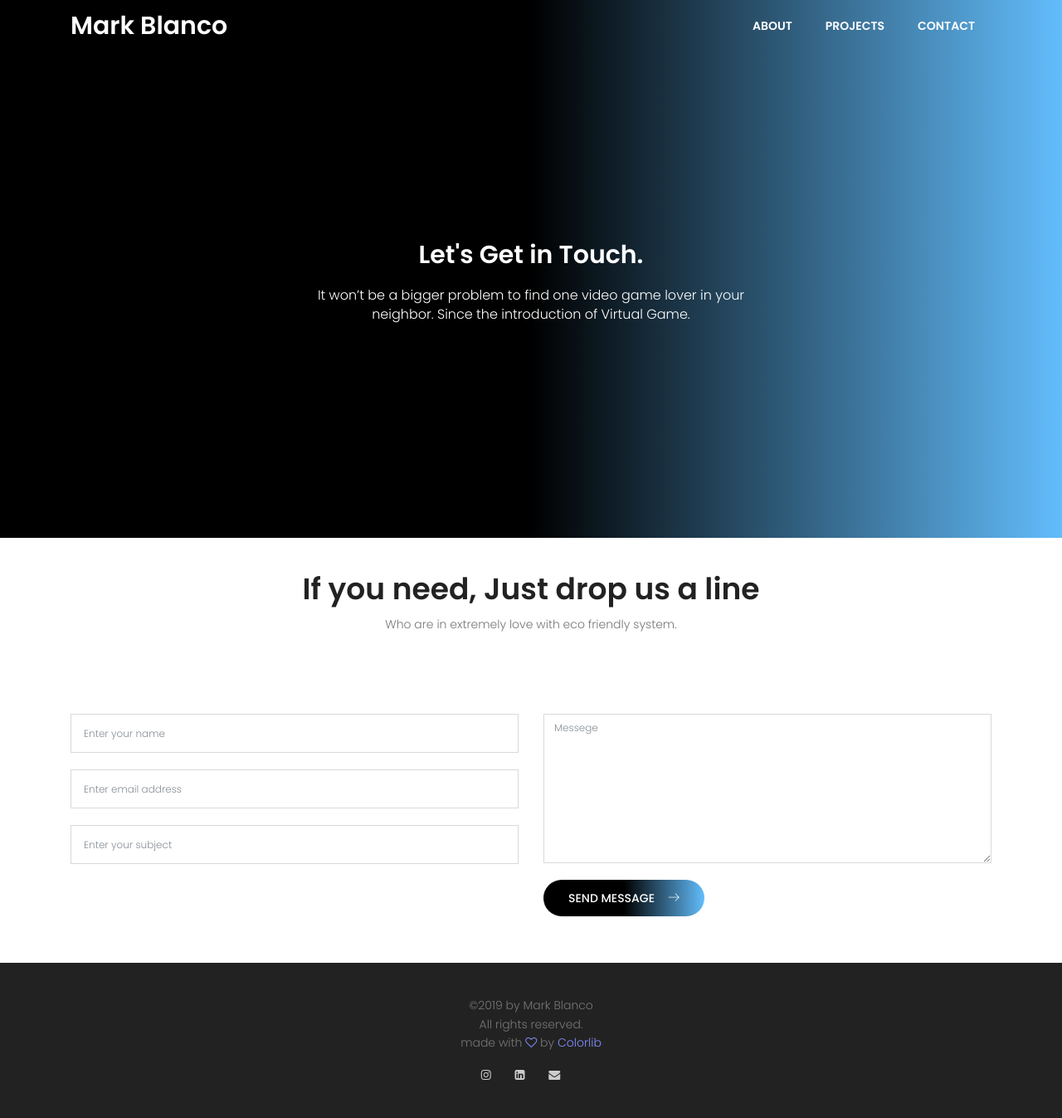
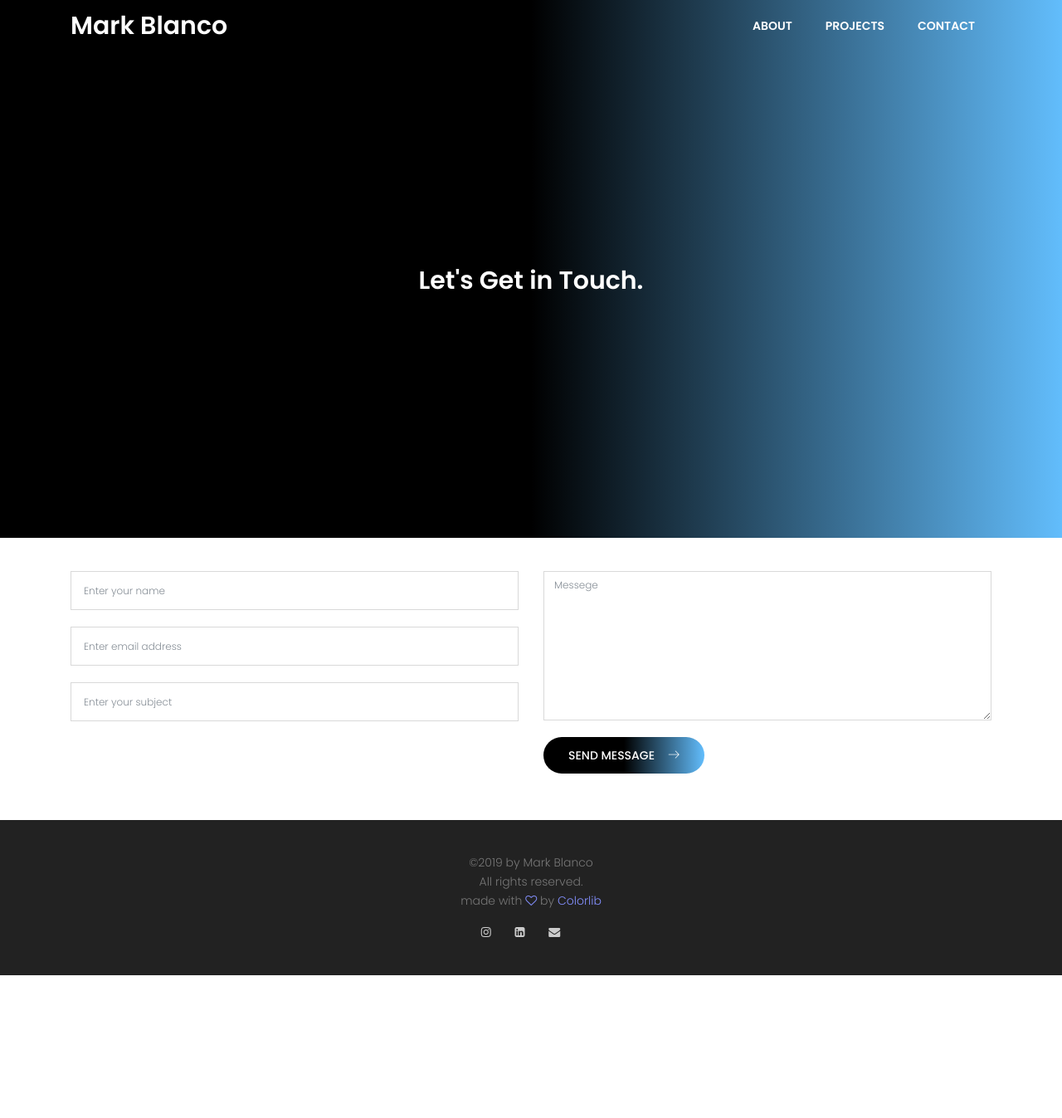
Before and after one commit to boombranco/boombranco.github.io, a Jekyll site: the page contact.html, which Jekyll copies as it is, in a window 1280 px wide. Shown: the whole page at 83% size. Built offline with Jekyll 4.4.1, drawn with Linux system fonts in a browser that asks for light colours; nearby versions of some CDN libraries; after the commit the page ends 1175 px from its top, so only the background shows below that.

Commit message:
updating contact page

```diff
--- a/contact.html
+++ b/contact.html
@@ -70,7 +70,6 @@
           <div class="col-lg-10">
             <div class="generic-banner-content">
               <h2 class="text-white">Let's Get in Touch.</h2>
-              <p class="text-white">It won’t be a bigger problem to find one video game lover in your <br> neighbor. Since the introduction of Virtual Game.</p>
             </div>
           </div>
         </div>
@@ -81,15 +80,7 @@
     <!-- start contact Area -->
     <section class="contact-area section-gap" id="contact">
       <div class="container">
-        <div class="row d-flex justify-content-center">
-          <div class="menu-content pb-20 col-lg-8">
-            <div class="title text-center">
-              <h1 class="mb-10">If you need, Just drop us a line</h1>
-              <p>Who are in extremely love with eco friendly system.</p>
-            </div>
-          </div>
-        </div>
-        <form class="form-area mt-60" id="myForm" action="https://formspree.io/m@markoblanco.com" method="post" class="contact-form text-right">
+        <form class="form-area" id="myForm" action="https://formspree.io/m@markoblanco.com" method="post" class="contact-form text-right">
           <div class="row">
           <div class="col-lg-6 form-group">
             <input name="name" placeholder="Enter your name" onfocus="this.placeholder = ''" onblur="this.placeholder = 'Enter your name'" class="common-input mb-20 form-control" required="" type="text">
```
